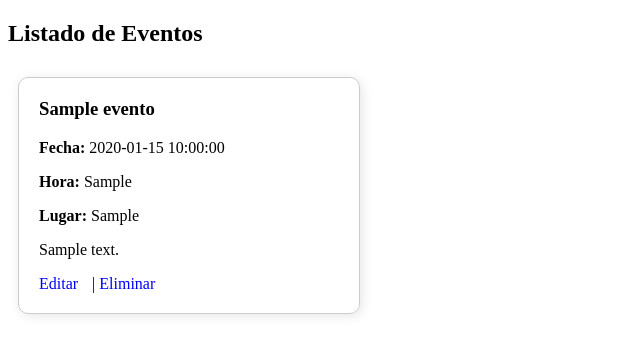
After one commit to bvstt1/web-inscripcion-de-eventos, a PHP site: page /public/admin/vee_evento.php in a window 1280 px wide. The commit adds this page. Shown: the top 355 px of the page, without its empty margins (0-640 px from the left). Run offline with PHP 8.4, Linux system fonts and the light colour scheme; tables that the repository leaves empty or names only in its code hold one stand-in row (values such as "Sample post").

Commit message:
Se agrega la creación de evento en admin y un pequeño despliegue para ver/editar/elimiarn evento

```diff
--- a/public/admin/admin_panel.php
+++ b/public/admin/admin_panel.php
@@ -21,7 +21,7 @@ if (!isset($_SESSION['tipo_usuario']) || $_SESSION['tipo_usuario'] !== 'admin')
   <h2>Administrador</h2>
 
   <a href="./crear_evento.php">Crear Evento</a><br>
-  <a href="gestionar_eventos.php">Ver / Editar / Eliminar Evento</a><br>
+  <a href="./vee_evento.php">Ver / Editar / Eliminar Evento</a><br>
   <a href="asistencia_eventos.php">Asistencia eventos</a><br>
 
   <a href="./php/logout.php">Cerrar sesión</a>
--- /dev/null
+++ b/public/admin/vee_evento.php
@@ -0,0 +1,51 @@
+<?php
+include("../../includes/conexion.php");
+
+$sql = "SELECT * FROM eventos";
+$resultado = mysqli_query($enlace, $sql);
+?>
+
+<!DOCTYPE html>
+<html lang="es">
+<head>
+    <meta charset="UTF-8">
+    <title>Panel de Eventos</title>
+    <style>
+        .card {
+            border: 1px solid #ccc;
+            border-radius: 10px;
+            padding: 20px;
+            margin: 10px;
+            width: 300px;
+            display: inline-block;
+            vertical-align: top;
+            box-shadow: 2px 2px 12px rgba(0,0,0,0.1);
+        }
+        .card h3 {
+            margin-top: 0;
+        }
+        .card a {
+            margin-right: 10px;
+            text-decoration: none;
+            color: blue;
+        }
+    </style>
+</head>
+<body>
+
+<h2>Listado de Eventos</h2>
+
+<?php while($evento = mysqli_fetch_assoc($resultado)) { ?>
+    <div class="card">
+        <h3><?php echo htmlspecialchars($evento['titulo']); ?></h3>
+        <p><strong>Fecha:</strong> <?php echo htmlspecialchars($evento['fecha']); ?></p>
+        <p><strong>Hora:</strong> <?php echo htmlspecialchars($evento['hora']); ?></p>
+        <p><strong>Lugar:</strong> <?php echo htmlspecialchars($evento['lugar']); ?></p>
+        <p><?php echo htmlspecialchars($evento['descripcion']); ?></p>
+        <a href="editar_evento.php?id=<?php echo $evento['id']; ?>">Editar</a> |
+        <a href="../../php/eliminar_evento.php?id=<?php echo $evento['id']; ?>" onclick="return confirm('¿Seguro que deseas eliminar este evento?');">Eliminar</a>
+    </div>
+<?php } ?>
+
+</body>
+</html>
```
Also changed, not shown: php/guardar_evento.php (added, +23 -0 lines), public/admin/crear_evento.php (+5 -5 lines), public/admin/asistencia_evento.php (added).
